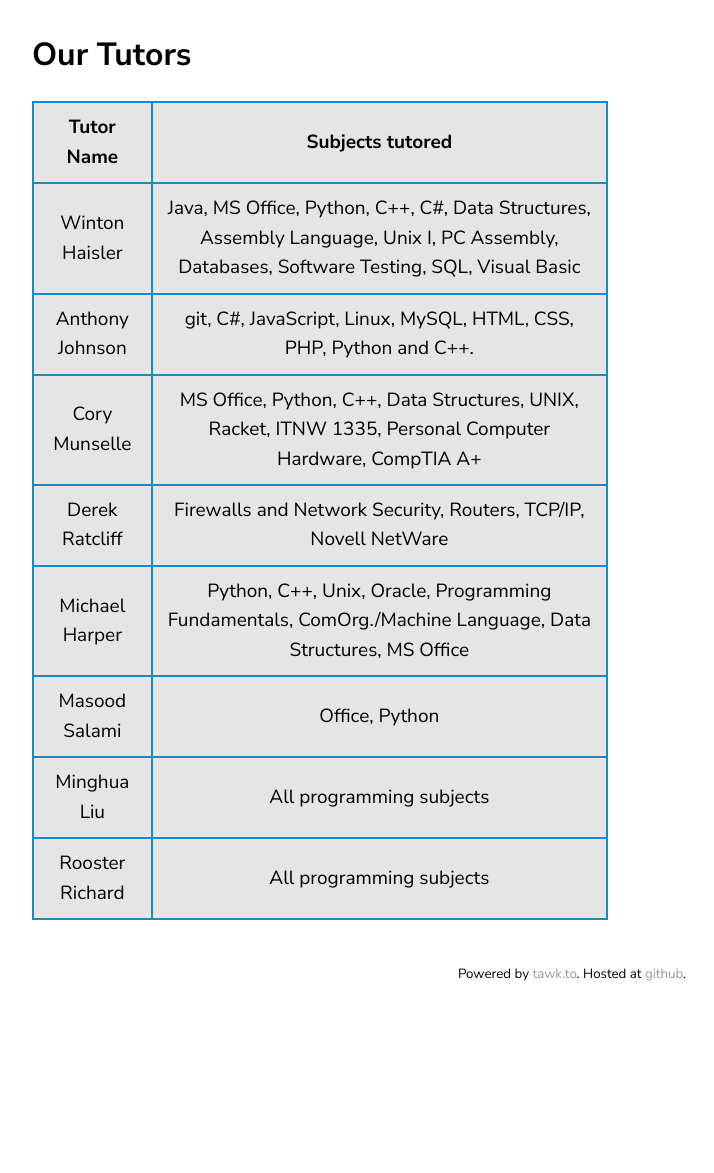
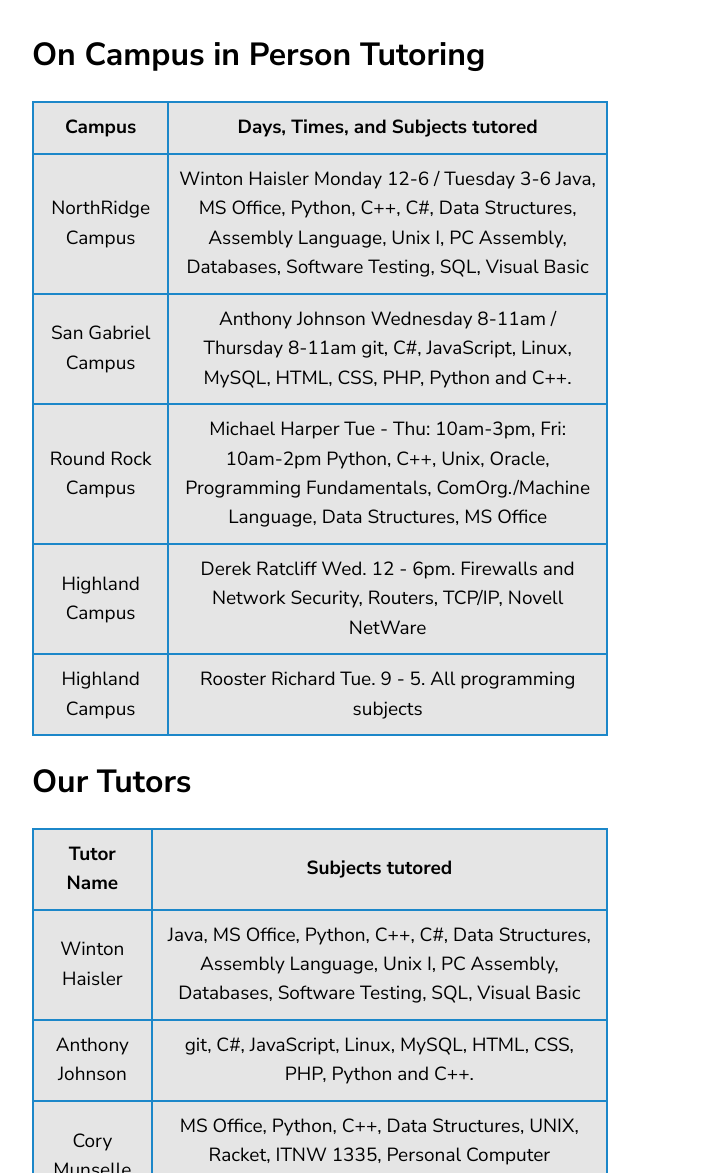
Before and after one commit to roosterrichard/acctutor, a Jekyll site: the page built from index.md, in a window 1280 px wide and 1400 px high, scrolled down 1184 px. Shown: the part 227-1400 px from the top of the window, without its empty margins (68-782 px from the left). Built offline with Jekyll 4.4.1, drawn with Linux system fonts in a browser that asks for light colours; our own code applies the rules of GitHub Pages for plain Markdown files; before the commit the page ends 2440 px from its top, so only the background shows below that.

Commit message:
Update index.md
added on campus

```diff
--- a/index.md
+++ b/index.md
@@ -21,6 +21,19 @@ This is a first come first serve system where the average wait time is < 3 minut
 
 <iframe src="https://calendar.google.com/calendar/b/2/embed?height=600&amp;wkst=2&amp;bgcolor=%238E24AA&amp;ctz=America%2FChicago&amp;src=Zy5hdXN0aW5jYy5lZHVfdjNtdWJqOW9iMmt1dnRvMjRqamZ0Nmk0bmNAZ3JvdXAuY2FsZW5kYXIuZ29vZ2xlLmNvbQ&amp;color=%23F4511E&amp;mode=WEEK&amp;showTitle=0&amp;showNav=0&amp;showTabs=0&amp;showPrint=0&amp;showDate=0&amp;showCalendars=0" style="border-width:0" width="1024" height="600" frameborder="0" scrolling="no"></iframe>
 
+## On Campus in Person Tutoring
+
+<table id="Table" style="width: 80%">
+<tr>
+<td><b>Campus</b></td><td><b>Days, Times, and Subjects tutored</b></td>
+</tr>
+<tr><td>NorthRidge Campus</td><td>Winton Haisler Monday 12-6 / Tuesday 3-6  Java, MS Office, Python, C++, C#, Data Structures, Assembly Language, Unix I, PC Assembly, Databases, Software Testing, SQL, Visual Basic</td></tr>
+<tr><td>San Gabriel Campus</td><td>Anthony Johnson Wednesday 8-11am / Thursday 8-11am  git, C#, JavaScript, Linux, MySQL, HTML, CSS, PHP, Python and C++.</td></tr>
+<tr><td>Round Rock Campus</td><td>Michael Harper Tue - Thu: 10am-3pm, Fri: 10am-2pm Python, C++, Unix, Oracle, Programming Fundamentals, ComOrg./Machine Language, Data Structures, MS Office</td></tr>
+<tr><td>Highland Campus</td><td>Derek Ratcliff Wed. 12 - 6pm. Firewalls and Network Security, Routers, TCP/IP, Novell NetWare</td></tr>
+<tr><td>Highland Campus</td><td>Rooster Richard Tue. 9 - 5. All programming subjects</td></tr>
+</table>
+
 ## Our Tutors
 
 <table id="Table" style="width: 80%">
```
